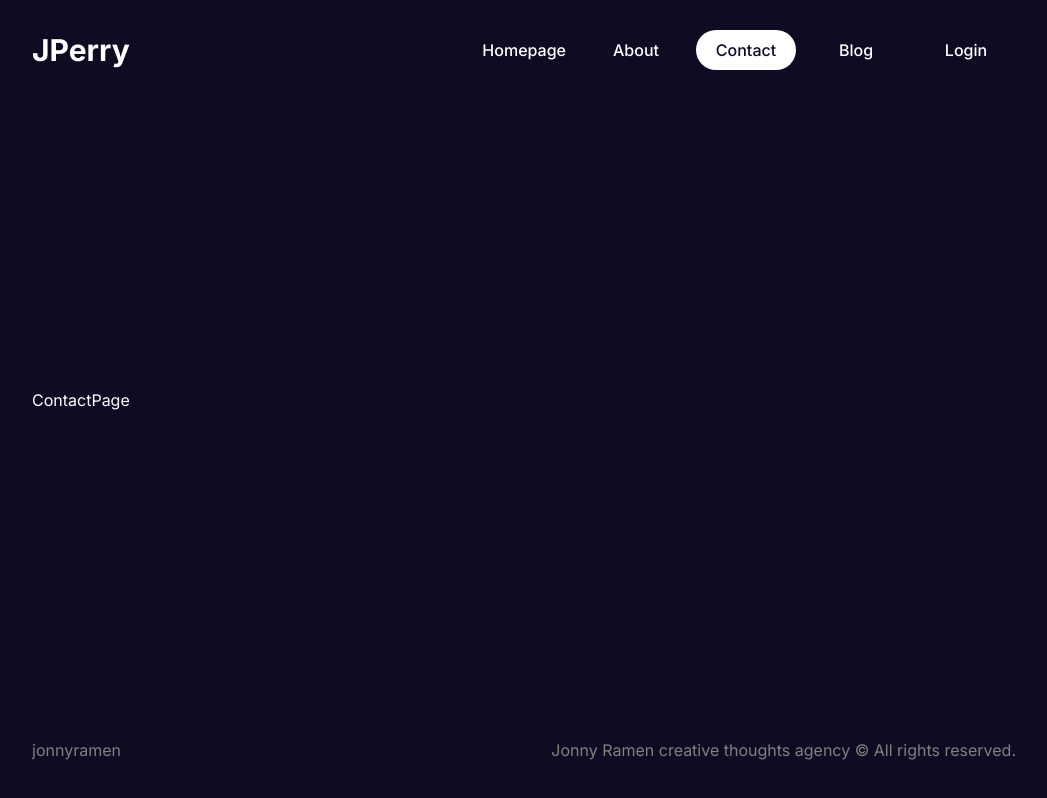
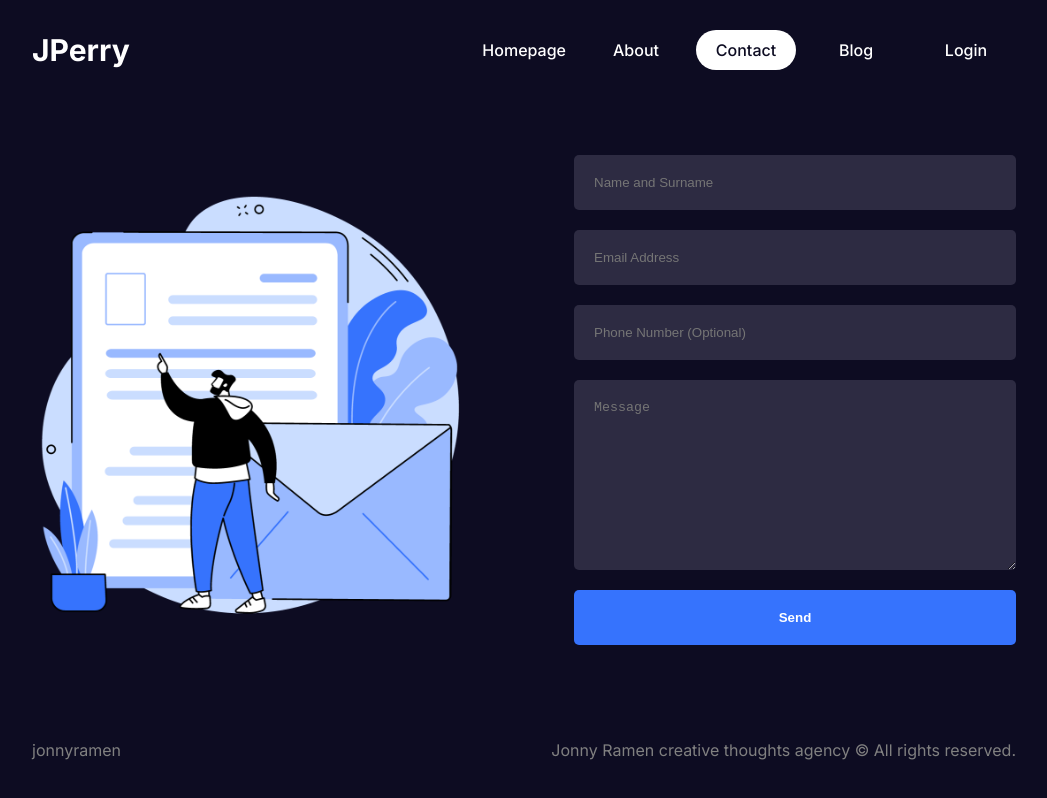
Before and after one commit to jonathanpperry/jonathanperry-next-blogger, a Next.js app: page /contact in a window 1280 px wide. Shown: the whole page, without its empty margins (116-1163 px from the left). Built offline with nearby package versions, Linux system fonts and the light colour scheme.

Commit message:
Built and designed contact page

```diff
--- /dev/null
+++ b/src/app/contact/contact.module.css
@@ -0,0 +1,51 @@
+.container {
+  display: flex;
+  align-items: center;
+  gap: 100px;
+}
+
+.imgContainer {
+  flex: 1;
+  height: 500px;
+  position: relative;
+}
+
+.img {
+  object-fit: contain;
+}
+
+.formContainer {
+  flex: 1;
+}
+
+.form {
+  display: flex;
+  flex-direction: column;
+  gap: 20px;
+}
+
+.form input,
+.form textarea {
+  padding: 20px;
+  border-radius: 5px;
+  border: none;
+  outline: none;
+  background-color: var(--bgSoft);
+  color: var(--text);
+}
+
+.form button {
+  padding: 20px;
+  background-color: var(--btn);
+  color: var(--text);
+  font-weight: bold;
+  border: none;
+  border-radius: 5px;
+  cursor: pointer;
+}
+
+@media (max-width: 768px) {
+  .container {
+    flex-direction: column;
+  }
+}
--- a/src/app/contact/page.jsx
+++ b/src/app/contact/page.jsx
@@ -1,9 +1,30 @@
-import React from 'react'
+import Image from "next/image";
+import styles from "./contact.module.css";
 
 function ContactPage() {
   return (
-    <div>ContactPage</div>
-  )
+    <div className={styles.container}>
+      <div className={styles.imgContainer}>
+        <Image src="/contact.png" alt="" fill className={styles.img} />
+      </div>
+
+      <div className={styles.formContainer}>
+        <form action="" className={styles.form}>
+          <input type="text" placeholder="Name and Surname" />
+          <input type="text" placeholder="Email Address" />
+          <input type="text" placeholder="Phone Number (Optional)" />
+          <textarea
+            name=""
+            id=""
+            cols="30"
+            rows={"10"}
+            placeholder="Message"
+          ></textarea>
+          <button>Send</button>
+        </form>
+      </div>
+    </div>
+  );
 }
 
-export default ContactPage
+export default ContactPage;
--- a/src/app/page.jsx
+++ b/src/app/page.jsx
@@ -5,7 +5,7 @@ const Home = () => {
   return (
     <div className={styles.container}>
       <div className={styles.textContainer}>
-        <h1 className={styles.title}>Jonathan Perry's Portfolio</h1>
+        <h1 className={styles.title}>Jonathan Perry's Porfolio and Blog</h1>
         <p className={styles.desc}>Welcome to my corner of the internet!</p>
         <div className={styles.buttons}>
           <button className={styles.button}>Learn More</button>
```
